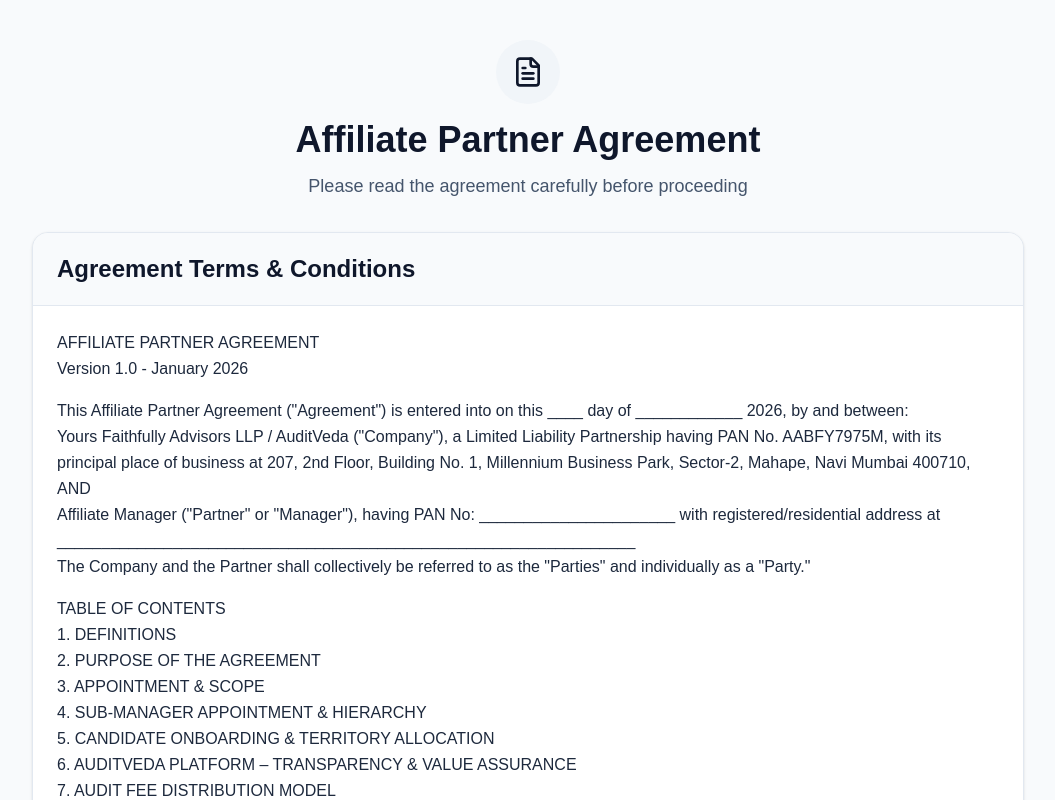
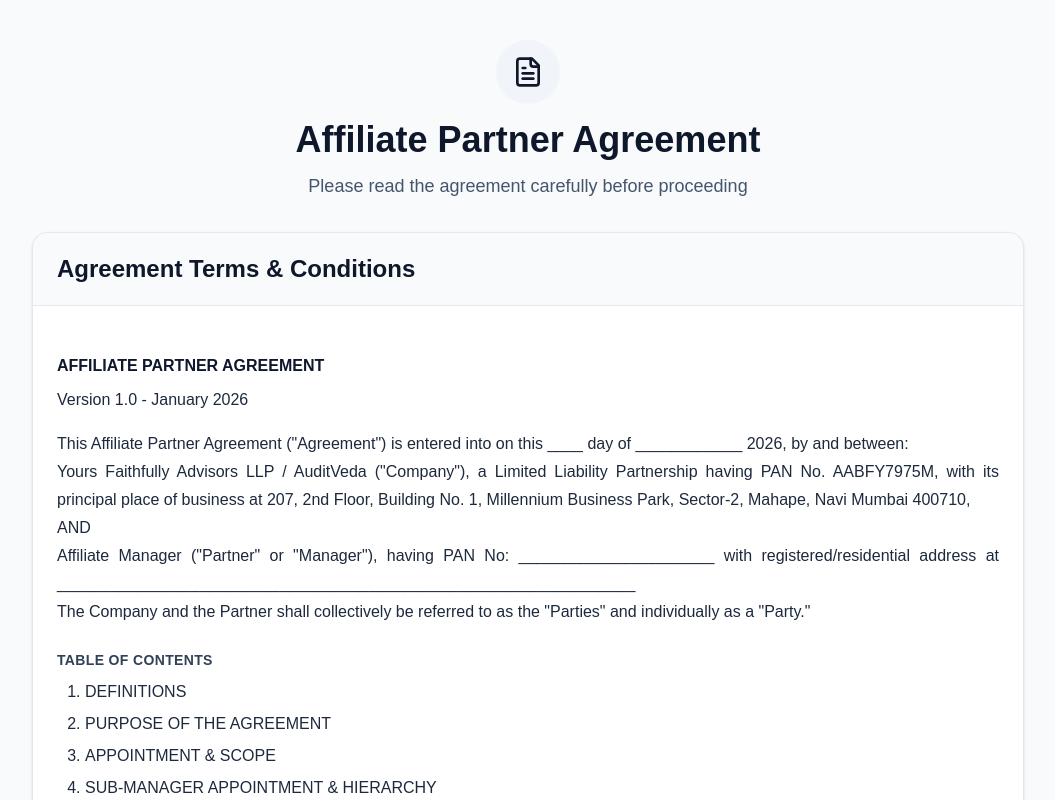
Before and after one commit to Sahil-Hode/partner-sign, a Next.js app: page / in a window 1280 px wide. Shown: the top 800 px of the page, without its empty margins (112-1167 px from the left). Built offline with nearby package versions, Linux system fonts and the light colour scheme.

Commit message:
added structure and maintain contain

```diff
--- a/src/app/page.tsx
+++ b/src/app/page.tsx
@@ -264,6 +264,137 @@
   const { updateData } = useAgreement()
   const [hasAgreed, setHasAgreed] = useState(false)
 
+  const renderAgreementText = (text: string): JSX.Element[] => {
+    const lines = text.split('\n')
+    const nodes: JSX.Element[] = []
+    let paragraph: string[] = []
+    let listType: 'ul' | 'ol' | null = null
+    let listItems: string[] = []
+
+    const isAllCapsHeading = (value: string): boolean =>
+      value.length > 3 && value === value.toUpperCase() && /[A-Z]/.test(value)
+
+    const isSectionHeading = (value: string): boolean =>
+      /^\d+\.\s+[A-Z]/.test(value) || value.startsWith('ANNEXURE') || value.startsWith('ANNEXURES')
+
+    const isSmallHeading = (value: string): boolean =>
+      value === 'TABLE OF CONTENTS' || value === 'EXECUTION' || value === 'IN WITNESS WHEREOF'
+
+    const flushParagraph = () => {
+      if (paragraph.length === 0) return
+      const content = paragraph.join('\n')
+      nodes.push(
+        <motion.p
+          key={`p-${nodes.length}`}
+          initial={{ opacity: 0 }}
+          animate={{ opacity: 1 }}
+          transition={{ delay: nodes.length * 0.02 }}
+          className="mb-4 text-slate-800 leading-7 whitespace-pre-line text-justify"
+        >
+          {content}
+        </motion.p>
+      )
+      paragraph = []
+    }
+
+    const flushList = () => {
+      if (listItems.length === 0 || !listType) return
+      const ListTag = listType === 'ul' ? 'ul' : 'ol'
+      nodes.push(
+        <motion.div
+          key={`l-${nodes.length}`}
+          initial={{ opacity: 0 }}
+          animate={{ opacity: 1 }}
+          transition={{ delay: nodes.length * 0.02 }}
+          className="mb-4"
+        >
+          <ListTag className={`pl-7 ${listType === 'ul' ? 'list-disc' : 'list-decimal'} text-slate-800 space-y-1`}>
+            {listItems.map((item, idx) => (
+              <li key={`${listType}-${idx}`} className="leading-7">
+                {item}
+              </li>
+            ))}
+          </ListTag>
+        </motion.div>
+      )
+      listItems = []
+      listType = null
+    }
+
+    for (const line of lines) {
+      const trimmed = line.trim()
+      if (!trimmed) {
+        flushParagraph()
+        flushList()
+        continue
+      }
+
+      const bulletMatch = trimmed.startsWith('• ')
+      const numberedMatch = /^\d+\.\s+/.test(trimmed)
+
+      if (bulletMatch) {
+        flushParagraph()
+        if (listType !== 'ul') {
+          flushList()
+          listType = 'ul'
+        }
+        listItems.push(trimmed.replace(/^•\s+/, ''))
+        continue
+      }
+
+      if (numberedMatch) {
+        flushParagraph()
+        if (listType !== 'ol') {
+          flushList()
+          listType = 'ol'
+        }
+        listItems.push(trimmed.replace(/^\d+\.\s+/, ''))
+        continue
+      }
+
+      if (isSmallHeading(trimmed)) {
+        flushParagraph()
+        flushList()
+        nodes.push(
+          <motion.h4
+            key={`h4-${nodes.length}`}
+            initial={{ opacity: 0 }}
+            animate={{ opacity: 1 }}
+            transition={{ delay: nodes.length * 0.02 }}
+            className="mt-6 mb-2 text-sm font-semibold tracking-wide text-slate-700"
+          >
+            {trimmed}
+          </motion.h4>
+        )
+        continue
+      }
+
+      if (isSectionHeading(trimmed) || isAllCapsHeading(trimmed)) {
+        flushParagraph()
+        flushList()
+        nodes.push(
+          <motion.h3
+            key={`h3-${nodes.length}`}
+            initial={{ opacity: 0 }}
+            animate={{ opacity: 1 }}
+            transition={{ delay: nodes.length * 0.02 }}
+            className="mt-6 mb-2 text-base font-semibold text-slate-900"
+          >
+            {trimmed}
+          </motion.h3>
+        )
+        continue
+      }
+
+      flushList()
+      paragraph.push(line)
+    }
+
+    flushParagraph()
+    flushList()
+    return nodes
+  }
+
   const handleContinue = (): void => {
     updateData({ hasAgreed: true })
     router.push('/details')
@@ -290,17 +421,7 @@
 
         <AgreementBody className="max-h-[500px] overflow-y-auto">
           <div className="prose prose-slate max-w-none">
-            {AGREEMENT_TEXT.split('\n\n').map((paragraph, index) => (
-              <motion.p
-                key={index}
-                initial={{ opacity: 0 }}
-                animate={{ opacity: 1 }}
-                transition={{ delay: index * 0.02 }}
-                className="mb-4 text-slate-800 leading-relaxed whitespace-pre-line"
-              >
-                {paragraph}
-              </motion.p>
-            ))}
+            {renderAgreementText(AGREEMENT_TEXT)}
           </div>
         </AgreementBody>
 
--- a/src/app/preview/page.tsx
+++ b/src/app/preview/page.tsx
@@ -48,6 +48,122 @@
   }
 
   const signatureDateDisplay = formatAgreementDate(effectiveDate)
+
+  const renderAgreementText = (text: string): JSX.Element[] => {
+    const lines = text.split('\n')
+    const nodes: JSX.Element[] = []
+    let paragraph: string[] = []
+    let listType: 'ul' | 'ol' | null = null
+    let listItems: string[] = []
+
+    const isAllCapsHeading = (value: string): boolean =>
+      value.length > 3 && value === value.toUpperCase() && /[A-Z]/.test(value)
+
+    const isSectionHeading = (value: string): boolean =>
+      /^\d+\.\s+[A-Z]/.test(value) || value.startsWith('ANNEXURE') || value.startsWith('ANNEXURES')
+
+    const isSmallHeading = (value: string): boolean =>
+      value === 'TABLE OF CONTENTS' || value === 'EXECUTION' || value === 'IN WITNESS WHEREOF'
+
+    const flushParagraph = () => {
+      if (paragraph.length === 0) return
+      const content = paragraph.join('\n')
+      nodes.push(
+        <p
+          key={`p-${nodes.length}`}
+          className="mb-4 text-slate-900 leading-7 whitespace-pre-line text-justify"
+        >
+          {content}
+        </p>
+      )
+      paragraph = []
+    }
+
+    const flushList = () => {
+      if (listItems.length === 0 || !listType) return
+      const ListTag = listType === 'ul' ? 'ul' : 'ol'
+      nodes.push(
+        <div key={`l-${nodes.length}`} className="mb-4">
+          <ListTag className={`pl-7 ${listType === 'ul' ? 'list-disc' : 'list-decimal'} text-slate-900 space-y-1`}>
+            {listItems.map((item, idx) => (
+              <li key={`${listType}-${idx}`} className="leading-7">
+                {item}
+              </li>
+            ))}
+          </ListTag>
+        </div>
+      )
+      listItems = []
+      listType = null
+    }
+
+    for (const line of lines) {
+      const trimmed = line.trim()
+      if (!trimmed) {
+        flushParagraph()
+        flushList()
+        continue
+      }
+
+      const bulletMatch = trimmed.startsWith('• ')
+      const numberedMatch = /^\d+\.\s+/.test(trimmed)
+
+      if (bulletMatch) {
+        flushParagraph()
+        if (listType !== 'ul') {
+          flushList()
+          listType = 'ul'
+        }
+        listItems.push(trimmed.replace(/^•\s+/, ''))
+        continue
+      }
+
+      if (numberedMatch) {
+        flushParagraph()
+        if (listType !== 'ol') {
+          flushList()
+          listType = 'ol'
+        }
+        listItems.push(trimmed.replace(/^\d+\.\s+/, ''))
+        continue
+      }
+
+      if (isSmallHeading(trimmed)) {
+        flushParagraph()
+        flushList()
+        nodes.push(
+          <h4
+            key={`h4-${nodes.length}`}
+            className="mt-6 mb-2 text-sm font-semibold tracking-wide text-slate-700"
+          >
+            {trimmed}
+          </h4>
+        )
+        continue
+      }
+
+      if (isSectionHeading(trimmed) || isAllCapsHeading(trimmed)) {
+        flushParagraph()
+        flushList()
+        nodes.push(
+          <h3
+            key={`h3-${nodes.length}`}
+            className="mt-6 mb-2 text-base font-semibold text-slate-900"
+          >
+            {trimmed}
+          </h3>
+        )
+        continue
+      }
+
+      flushList()
+      paragraph.push(line)
+    }
+
+    flushParagraph()
+    flushList()
+    return nodes
+  }
 
   // ---------------------------------------------------------------------------
   // Full Agreement Text — Version 1.0 (January 2026)
@@ -390,14 +506,7 @@
               </div>
 
               {/* ── Agreement Body ── */}
-              {agreementText.split('\n\n').map((paragraph, index) => (
-                <p
-                  key={index}
-                  className="mb-4 text-slate-900 leading-relaxed whitespace-pre-line"
-                >
-                  {paragraph}
-                </p>
-              ))}
+              {renderAgreementText(agreementText)}
 
               {/* ── Execution / Signature Block ── */}
               <div className="mt-10 pt-6 border-t border-slate-300">
```
